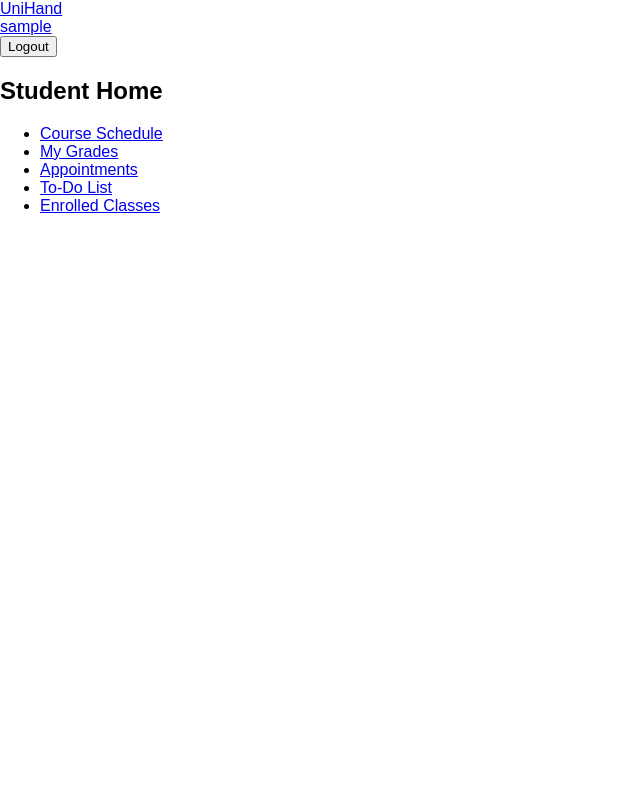
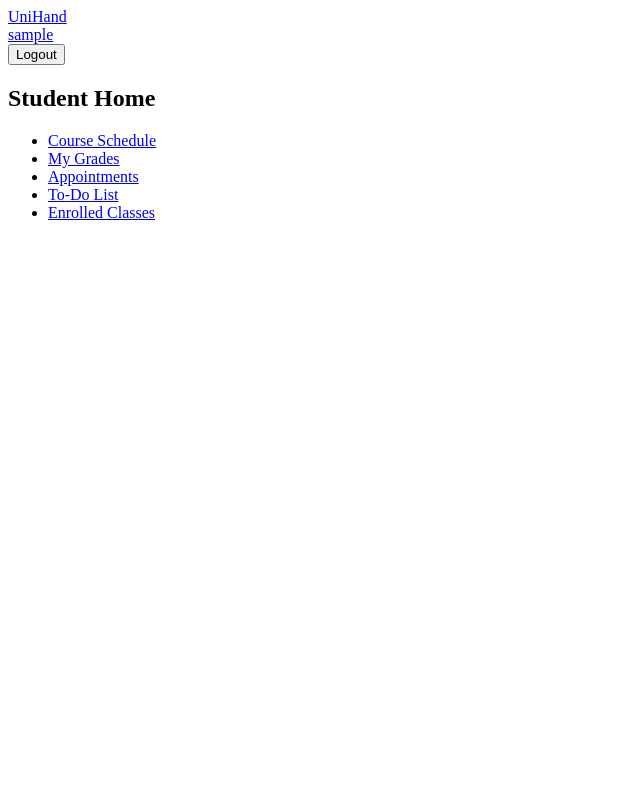
Before and after one commit to namolert/unihand, a Django app: page / in a window 1280 px wide. Shown: the whole page, without its empty margins (0-640 px from the left). Run offline with Django 5.2, Linux system fonts and the light colour scheme; the visitor is signed in with stand-in values (Sample User, id 1); data that the repository does not hold is empty.

Commit message:
Update main.css

```diff
--- a/main/static/main/css/main.css
+++ b/main/static/main/css/main.css
@@ -1,9 +1,9 @@
 /* Make body and html full height */
-html, body {
+/* html, body {
     height: 100%;
     margin: 0;
     font-family: Arial, sans-serif;
-}
+} */
 
 /* .container {
     display: flex;
```
